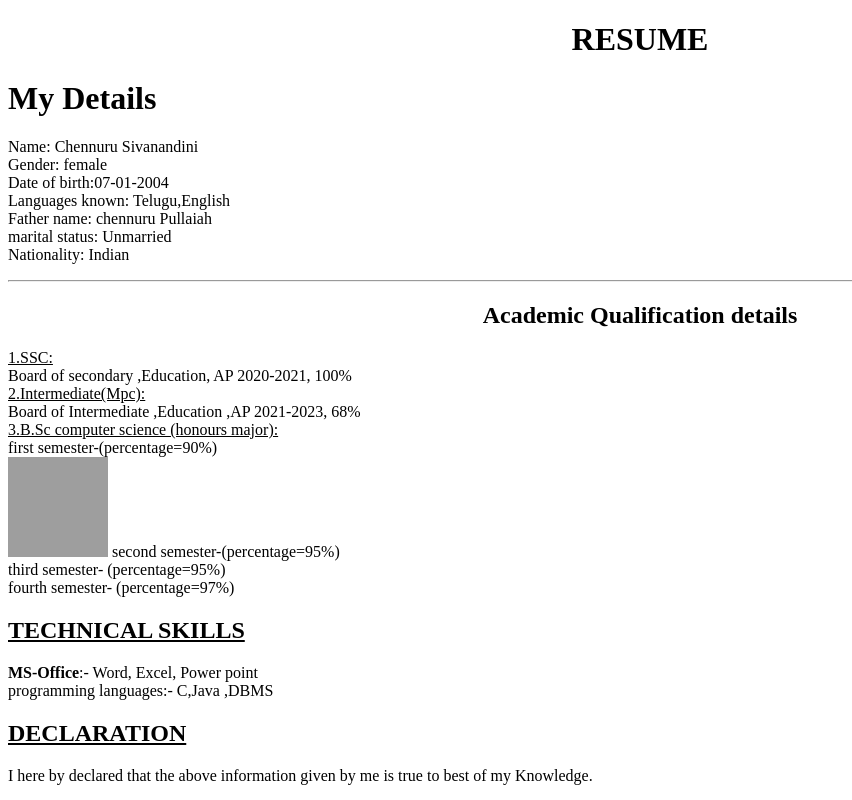
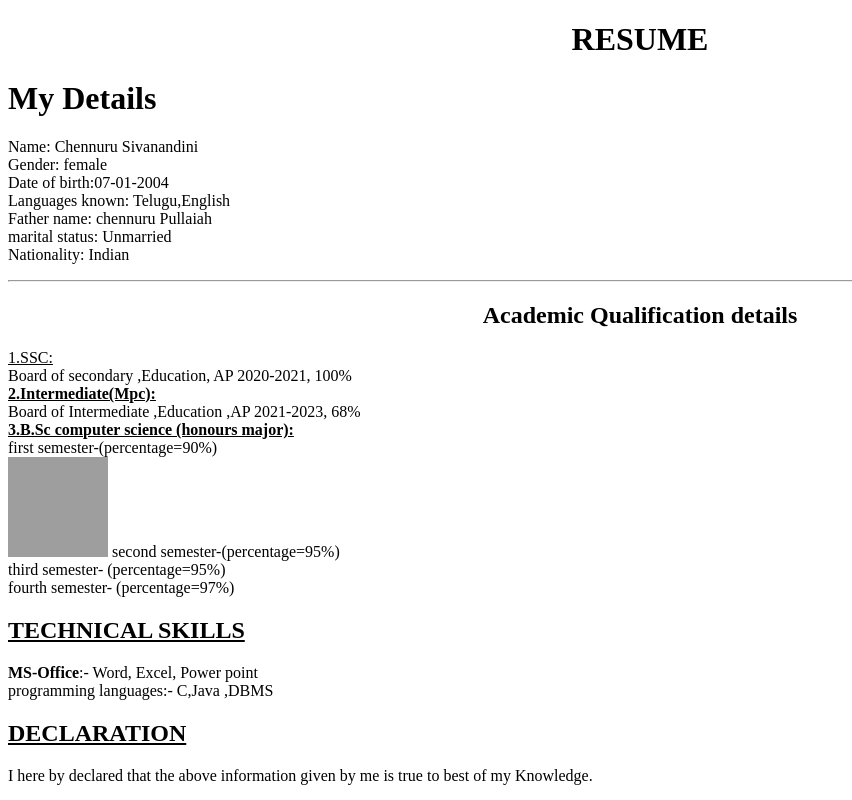
Before and after one commit to sivanandini123/Nandini-website-, a plain HTML site: page index.html in a window 1280 px wide. Shown: the top 800 px of the page, without its empty margins (0-852 px from the left). Drawn offline with Linux system fonts and the light colour scheme; grey boxes are pictures that could not be loaded.

Commit message:
Update index.html

```diff
--- a/index.html
+++ b/index.html
@@ -19,11 +19,11 @@
    <p><u>1.SSC:</u><br>
    Board of secondary
 ,Education, AP 2020-2021, 100%<br>
-<u>2.Intermediate(Mpc):</u><br>
+<b><u>2.Intermediate(Mpc):</u></b><br>
 Board of Intermediate
 ,Education ,AP
 2021-2023, 68%<br>
-<u>3.B.Sc computer science (honours major):</u><br>
+<b><u>3.B.Sc computer science (honours major):</u></b><br>
 first semester-(percentage=90%)<br>
        <img src="https://drive.google.com/file/d/15FS3vewx09qPmBIX096g53oL5KiEXo5v/view?usp=drivesdk" width="100" height="100">
        second semester-(percentage=95%)<br>
```
